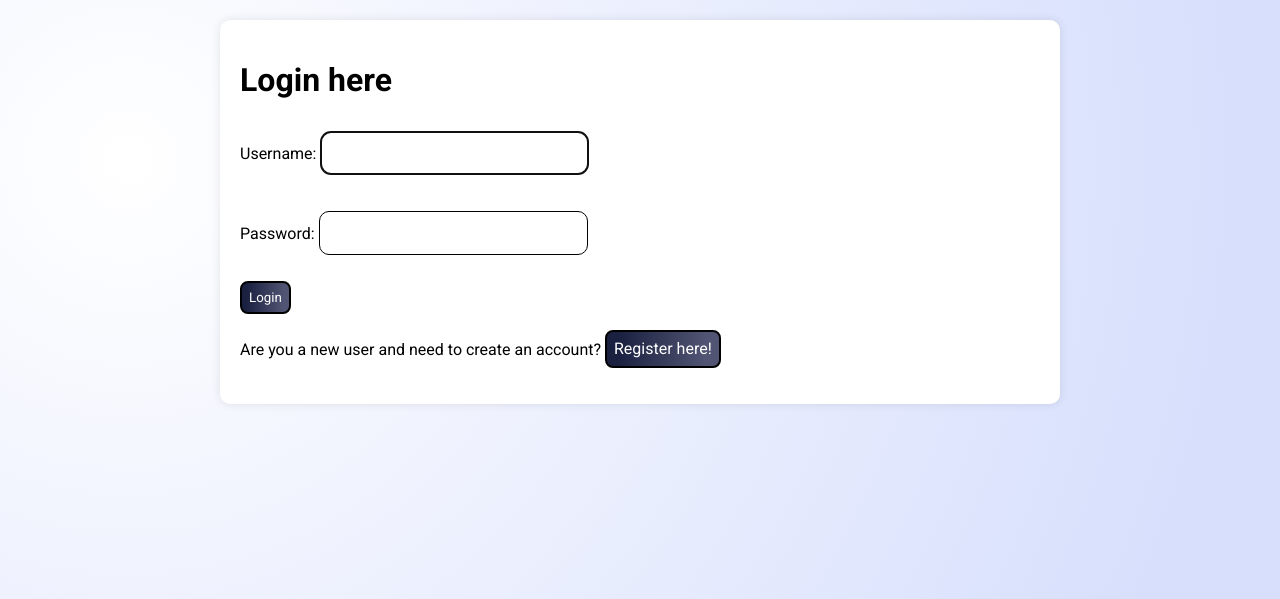
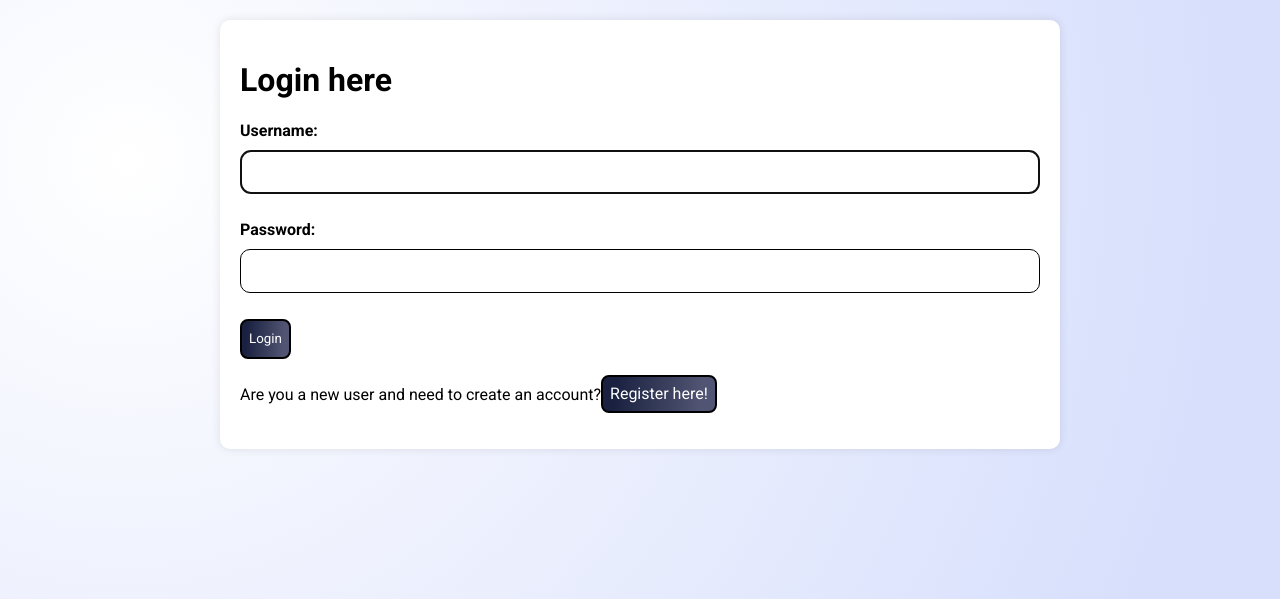
Before and after one commit to markohautala/django-auth-crud-app, a Django app: page /login/ in a window 1280 px wide. Shown: the top 599 px of the page. Run offline with Django 4.2, Linux system fonts and the light colour scheme.

Commit message:
Style login, register, and task form layouts

```diff
--- a/base/templates/base/login.html
+++ b/base/templates/base/login.html
@@ -4,14 +4,14 @@
 
 <h1> Login here</h1>
 
-<form method="POST">
-    {% csrf_token %} <!-- This is a security feature to prevent Cross Site Request Forgery (CSRF) attacks -->
-    {{ form.as_p }} <!-- This is a Django template tag that renders the form fields as paragraphs -->
-    <input value="Login" type="submit" class="form-input-button"></input>
+<div class="login-body">
+    <form method="POST">
+        {% csrf_token %} <!-- This is a security feature to prevent Cross Site Request Forgery (CSRF) attacks -->
+        {{ form.as_p }} <!-- This is a Django template tag that renders the form fields as paragraphs -->
+        <input value="Login" type="submit" class="form-input-button"></input>
+    </form>
+</div>
 
-
-</form>
-
-<p>Are you a new user and need to create an account? <a href="{% url 'register' %}">Register here!</a></p>
+<p>Are you a new user and need to create an account?<a href="{% url 'register' %}">Register here!</a></p>
 
 {% endblock content %}
--- a/base/templates/base/main.html
+++ b/base/templates/base/main.html
@@ -86,6 +86,7 @@
         border: 2px solid #000000;
         padding: 7px;
         border-radius: 8px;
+        height: 40px;
         text-decoration: none;
         align-items: center;
         display: inline-flex;
@@ -139,9 +140,7 @@
         padding: 10px;
         margin: 10px 0;
         font-size: larger;
-        display: inline-block;
         border: 1px solid #000000;
-        box-sizing: border-box;
         border-radius: 10px;
       }
 
@@ -150,21 +149,74 @@
         padding: 10px;
         margin: 10px 0;
         font-size: larger;
-        display: inline-block;
         font-family: "Roboto", sans-serif;
         border: 1px solid #000000;
-        box-sizing: border-box;
         border-radius: 10px;
       }
 
       #id_complete {
         width: 25px;
         height: 25px;
-        margin-right: 10px;
-        border-radius: 10px;
-        border: 1px solid #000000;
-        color: aquamarine; !important
       }
+
+      .form-body {
+        width: 100%;
+        display: flex;
+        justify-content: center;
+      }
+
+      /* Apply styles to all <p> elements inside .form-body */
+      .form-body p {
+        margin-bottom: 10px; /* Add some bottom margin for spacing */
+      }
+
+      /* Apply styles to <label> elements inside .form-body */
+      .form-body label {
+        font-weight: bold; /* Optionally make labels bold */
+      }
+
+      /* Apply styles to <input> and <textarea> elements inside .form-body */
+      .form-body input:not(.form-input-button),
+      .form-body textarea {
+        width: 100%; /* Make them fill the width of their container */
+        box-sizing: border-box; /* Include padding and border in width calculation */
+        margin-top: 5px; /* Add some top margin for spacing */
+      }
+
+      .login-body label {
+        font-weight: bold; /* Optionally make labels bold */
+      }
+
+      .register-body label {
+        font-weight: bold; /* Optionally make labels bold */
+      }
+
+      .login-body {
+        width: 100%;
+        justify-content: center;
+      }
+
+      .login-body input:not(.form-input-button),
+      .login-body textarea {
+        width: 100%; /* Make them fill the width of their container */
+        box-sizing: border-box; /* Include padding and border in width calculation */
+        margin-top: 5px; /* Add some top margin for spacing */
+      }
+
+      .register-body {
+        width: 100%;
+        display: flex;
+        justify-content: center;
+      }
+
+      .register-body input:not(.form-input-button),
+      .register-body textarea {
+        width: 100%; /* Make them fill the width of their container */
+        box-sizing: border-box; /* Include padding and border in width calculation */
+        margin-top: 5px; /* Add some top margin for spacing */
+      }
+
+      /* Apply styling to footer*/
 
       footer {
         text-align: center;
```
Also changed, not shown: base/templates/base/register.html (+7 -7 lines), base/templates/base/task_form.html (+7 -8 lines), db.sqlite3.
